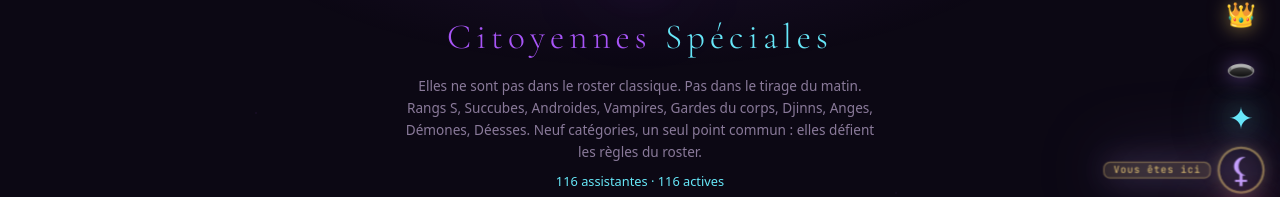
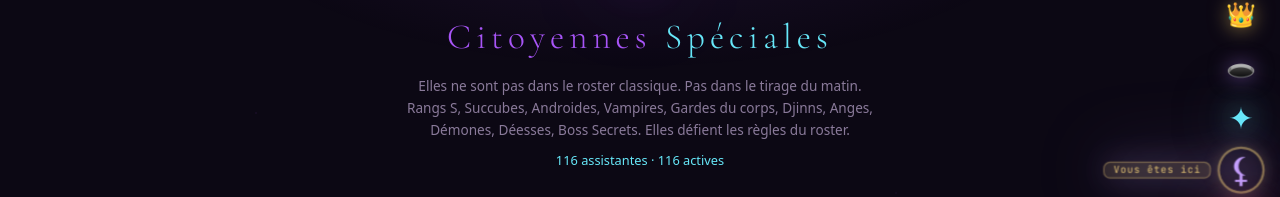
Before and after one commit to Saevilys/AssistantesCloudFlare, a plain HTML site: page specials.html in a window 1280 px wide. Shown: the part 127-324 px from the top of the page. Drawn offline with nearby package versions, Linux system fonts and the light colour scheme.

Commit message:
Update specials intro text to include Boss Secrets

```diff
--- a/specials.html
+++ b/specials.html
@@ -231,7 +231,7 @@ footer::before{content:'✦';display:block;font-size:1rem;color:var(--accent);op
   <div class="spec-icon">⚸</div>
   <div class="hero-label">Norée · Rangs S & Anomalies</div>
   <h1>Citoyennes <span class="spec-cyan">Spéciales</span></h1>
-  <p class="intro">Elles ne sont pas dans le roster classique. Pas dans le tirage du matin. Rangs S, Succubes, Androides, Vampires, Gardes du corps, Djinns, Anges, Démones, Déesses. Neuf catégories, un seul point commun : elles défient les règles du roster.</p>
+  <p class="intro">Elles ne sont pas dans le roster classique. Pas dans le tirage du matin. Rangs S, Succubes, Androides, Vampires, Gardes du corps, Djinns, Anges, Démones, Déesses, Boss Secrets. Elles défient les règles du roster.</p>
   <p class="count" id="count">chargement…</p>
 </header>
 
```
